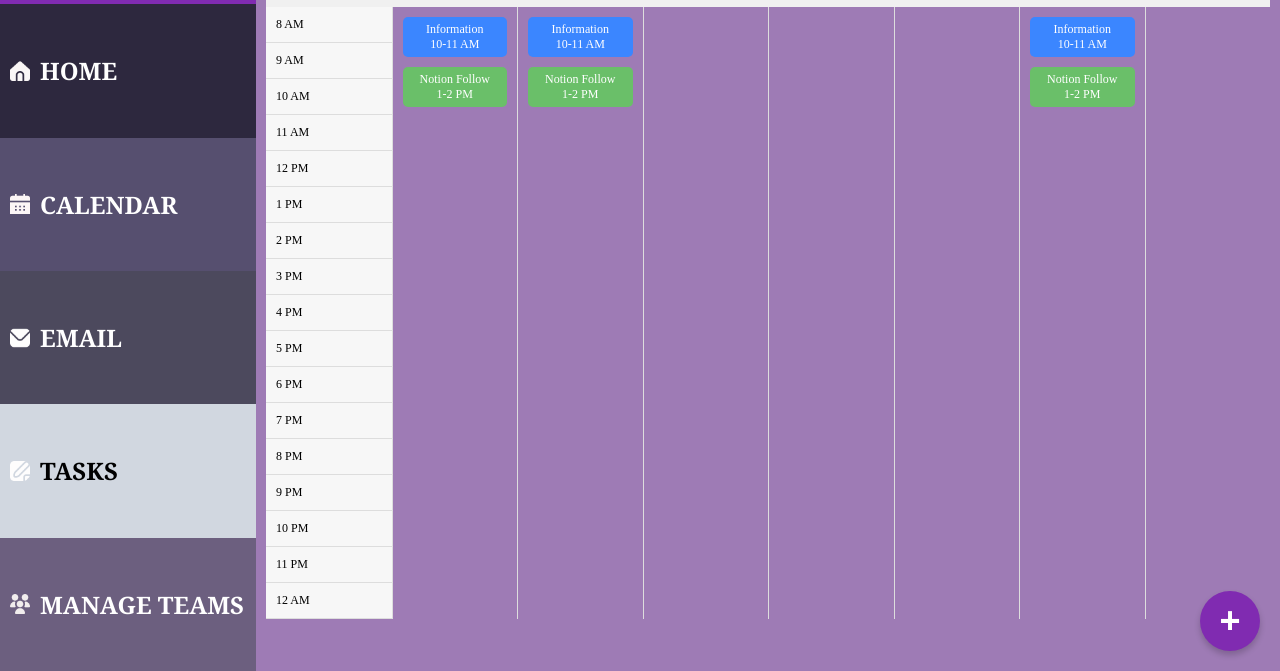
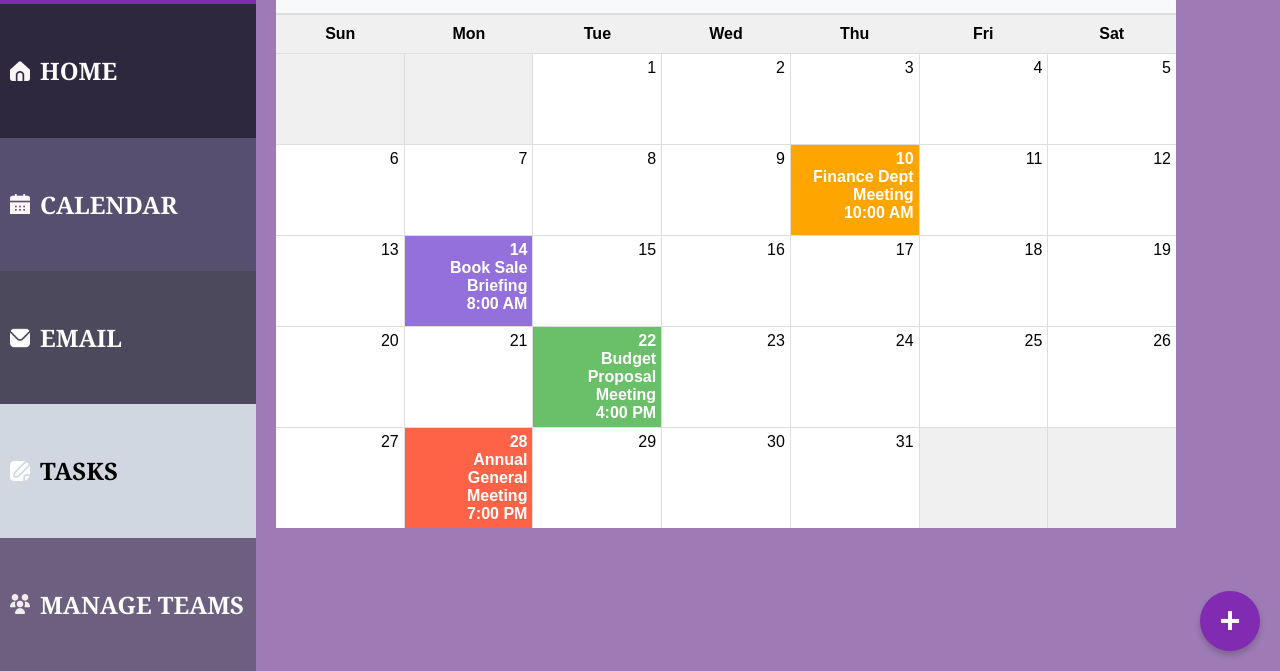
Before and after one commit to furiiouxx/wonka, a plain HTML site: page frontend/public/meetings.html in a window 1280 px wide. Shown: the part 129-800 px from the top of the page. Drawn offline with Linux system fonts and the light colour scheme; no server answers.

Commit message:
calendar type 2

```diff
--- a/frontend/public/meetings.html
+++ b/frontend/public/meetings.html
@@ -148,68 +148,79 @@
             background-color: #2980b9;
         }
 
-        /* Calendar Styles */
+        /* Calender Styles */
         #calendar-container {
-            font-family: "New Century Schoolbook", serif;
-            padding: 10px;
+            font-family: Arial, sans-serif;
+            margin: 20px;
             display: flex;
             flex-direction: column;
+            width: 100%;
+            max-width: 900px;
         }
 
         #calendar-header {
-            display: flex;
-            justify-content: space-between;
-            align-items: center;
+            text-align: center;
+            padding: 10px;
+            font-size: 24px;
             background-color: #f8f9fa;
-            padding: 10px;
-            border-bottom: 1px solid #ddd;
+            border-bottom: 2px solid #ddd;
         }
 
         #weekdays {
             display: grid;
-            grid-template-columns: 1fr 1fr 1fr 1fr 1fr 1fr 1fr;
+            grid-template-columns: repeat(7, 1fr);
+            text-align: center;
+            font-weight: bold;
+            padding: 10px 0;
             background-color: #f0f0f0;
-            padding: 10px 0;
-            font-weight: bold;
+            border-bottom: 1px solid #ddd;
         }
 
         #calendar-grid {
             display: grid;
-            grid-template-columns: 1fr repeat(7, 1fr);
+            grid-template-columns: repeat(7, 1fr);
+            gap: 1px;
+            background-color: #ddd;
         }
 
-        .time-column {
-            display: flex;
-            flex-direction: column;
-            background-color: #f7f7f7;
-        }
-
-        .time-slot {
-            padding: 10px;
-            border-bottom: 1px solid #ddd;
-            font-size: 12px;
-        }
-
-        .day-column {
-            border-left: 1px solid #ddd;
+        .day {
+            background-color: white;
+            min-height: 80px;
+            text-align: right;
+            padding: 5px;
             position: relative;
         }
 
-        .event {
-            margin: 10px;
-            padding: 5px;
-            font-size: 12px;
-            text-align: center;
-            color: white;
-            border-radius: 5px;
+        .day.empty {
+            background-color: #f0f0f0;
         }
 
-        .event.blue {
-            background-color: #3b86ff;
+        .day.event {
+            background-color: #f0f0f0;
+        }
+
+        .event.orange {
+            background-color: #ffa500;
+            color: white;
+            font-weight: bold;
+        }
+
+        .event.purple {
+            background-color: #9370db;
+            color: white;
+            font-weight: bold;
         }
 
         .event.green {
             background-color: #6abf69;
+            color: white;
+            font-weight: bold;
+        }
+
+        .event.red {
+            background-color: #ff6347;
+            color: white;
+            font-weight: bold;
         }
     </style>
 </head>
@@ -225,16 +236,15 @@
 
 
     <div class="content">
-        <!-- Code for Calendar -->
+
+        <!-- Calendar Content -->
         <div id="calendar-container">
             <!-- Calendar Header -->
             <div id="calendar-header">
-              <button id="prev-week">←</button>
-              <h2>May 2022</h2>
-              <button id="next-week">→</button>
+              <h2>January 2025</h2>
             </div>
 
-            <!-- Days of the Week -->
+            <!-- Weekday Labels -->
             <div id="weekdays">
               <div>Sun</div>
               <div>Mon</div>
@@ -247,45 +257,61 @@
 
             <!-- Calendar Grid -->
             <div id="calendar-grid">
-              <!-- Time Slots -->
-              <div class="time-column">
-                <div class="time-slot">8 AM</div>
-                <div class="time-slot">9 AM</div>
-                <div class="time-slot">10 AM</div>
-                <div class="time-slot">11 AM</div>
-                <div class="time-slot">12 PM</div>
-                <div class="time-slot">1 PM</div>
-                <div class="time-slot">2 PM</div>
-                <div class="time-slot">3 PM</div>
-                <div class="time-slot">4 PM</div>
-                <div class="time-slot">5 PM</div>
-                <div class="time-slot">6 PM</div>
-                <div class="time-slot">7 PM</div>
-                <div class="time-slot">8 PM</div>
-                <div class="time-slot">9 PM</div>
-                <div class="time-slot">10 PM</div>
-                <div class="time-slot">11 PM</div>
-                <div class="time-slot">12 AM</div>
+              <!-- Row 1 -->
+              <div class="day empty"></div>
+              <div class="day empty"></div>
+              <div class="day">1</div>
+              <div class="day">2</div>
+              <div class="day">3</div>
+              <div class="day">4</div>
+              <div class="day">5</div>
+
+              <!-- Row 2 -->
+              <div class="day">6</div>
+              <div class="day">7</div>
+              <div class="day">8</div>
+              <div class="day">9</div>
+              <div class="day event orange">10
+                <div class="event-text">Finance Dept Meeting<br>10:00 AM</div>
               </div>
-              <!-- Days -->
-              <div class="day-column">
-                <div class="event blue">Information<br>10-11 AM</div>
-                <div class="event green">Notion Follow<br>1-2 PM</div>
+              <div class="day">11</div>
+              <div class="day">12</div>
+
+              <!-- Row 3 -->
+              <div class="day">13</div>
+              <div class="day event purple">14
+                <div class="event-text">Book Sale Briefing<br>8:00 AM</div>
               </div>
-              <div class="day-column">
-                <div class="event blue">Information<br>10-11 AM</div>
-                <div class="event green">Notion Follow<br>1-2 PM</div>
+              <div class="day">15</div>
+              <div class="day">16</div>
+              <div class="day">17</div>
+              <div class="day">18</div>
+              <div class="day">19</div>
+
+              <!-- Row 4 -->
+              <div class="day">20</div>
+              <div class="day">21</div>
+              <div class="day event green">22
+                <div class="event-text">Budget Proposal Meeting<br>4:00 PM</div>
               </div>
-              <div class="day-column"></div>
-              <div class="day-column"></div>
-              <div class="day-column"></div>
-              <div class="day-column">
-                <div class="event blue">Information<br>10-11 AM</div>
-                <div class="event green">Notion Follow<br>1-2 PM</div>
+              <div class="day">23</div>
+              <div class="day">24</div>
+              <div class="day">25</div>
+              <div class="day">26</div>
+
+              <!-- Row 5 -->
+              <div class="day">27</div>
+              <div class="day event red">28
+                <div class="event-text">Annual General Meeting<br>7:00 PM</div>
               </div>
-              <div class="day-column"></div>
+              <div class="day">29</div>
+              <div class="day">30</div>
+              <div class="day">31</div>
+              <div class="day empty"></div>
+              <div class="day empty"></div>
             </div>
           </div>
+
 
 
         <!-- Content for the calendar page -->
```
